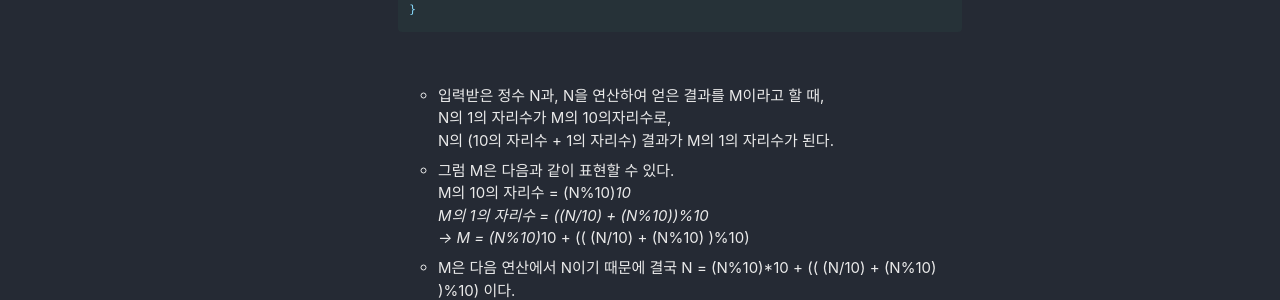
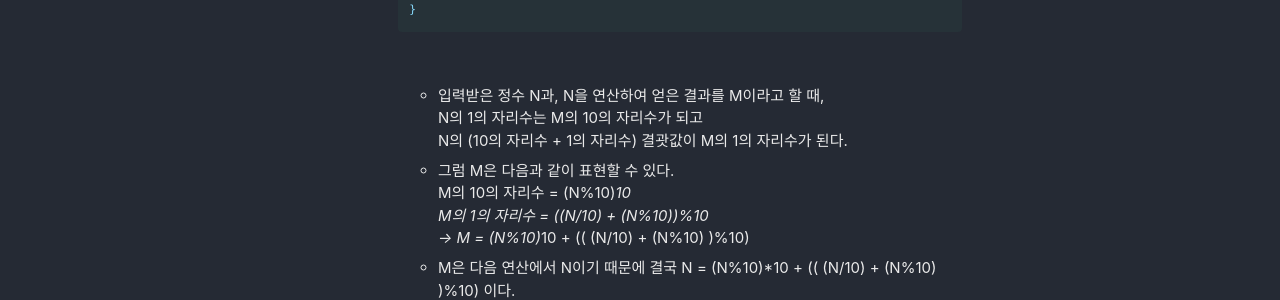
Before and after one commit to liv660/liv660.github.io, a Jekyll site: the page built from _posts/TIL/21.05.study/2021-05-10-210510.md, in a window 1280 px wide. Shown: the part 931-1231 px from the top of the page. Built offline with Jekyll 4.4.1, drawn with Linux system fonts in a browser that asks for light colours; cached includes are drawn as plain includes.

Commit message:
Update 05.10 TIL

```diff
--- a/_posts/TIL/21.05.study/2021-05-10-210510.md
+++ b/_posts/TIL/21.05.study/2021-05-10-210510.md
@@ -47,8 +47,8 @@ categories:
   <br />
 
     + 입력받은 정수 N과, N을 연산하여 얻은 결과를 M이라고 할 때, <br/>
-      N의 1의 자리수가 M의 10의자리수로,<br/>
-      N의 (10의 자리수 + 1의 자리수) 결과가 M의 1의 자리수가 된다.
+      N의 1의 자리수는 M의 10의 자리수가 되고<br/>
+      N의 (10의 자리수 + 1의 자리수) 결괏값이 M의 1의 자리수가 된다.
     + 그럼 M은 다음과 같이 표현할 수 있다.<br />
       M의 10의 자리수 = (N%10)*10 <br />
       M의 1의 자리수 = ((N/10) + (N%10))%10 <br />
```
